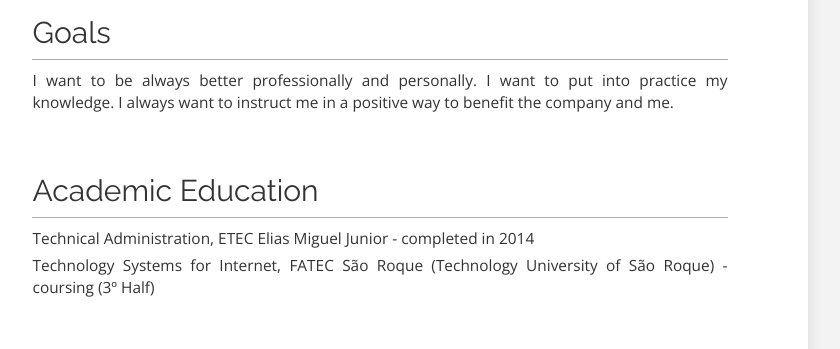
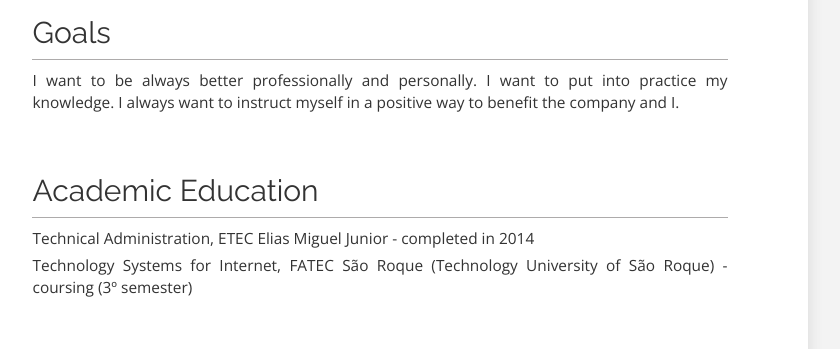
Before and after one commit to albertoaguiar/albertoaguiar.github.io, a plain HTML site: page en.html in a window 1280 px wide. Shown: the part 413-762 px from the top of the page, without its empty margins (260-1100 px from the left). Drawn offline with nearby package versions, Linux system fonts and the light colour scheme.

Commit message:
Corrigindo algumas expressões

```diff
--- a/en.html
+++ b/en.html
@@ -25,12 +25,12 @@
 
 			<h2>Goals</h2>
 			<hr>
-			<p class="last-p">I want to be always better professionally and personally. I want to put into practice my knowledge. I always want to instruct me in a positive way to benefit the company and me.</p>
+			<p class="last-p">I want to be always better professionally and personally. I want to put into practice my knowledge. I always want to instruct myself in a positive way to benefit the company and I.</p>
 
 			<h2>Academic Education</h2>
 			<hr>
 			<p>Technical Administration, ETEC Elias Miguel Junior - completed in 2014</p>
-			<p class="last-p">Technology Systems for Internet, FATEC São Roque (Technology University of São Roque) - coursing (3º Half)</p>
+			<p class="last-p">Technology Systems for Internet, FATEC São Roque (Technology University of São Roque) - coursing (3º semester)</p>
 
 			<h2>Professional Experience</h2>
 			<hr>
```
